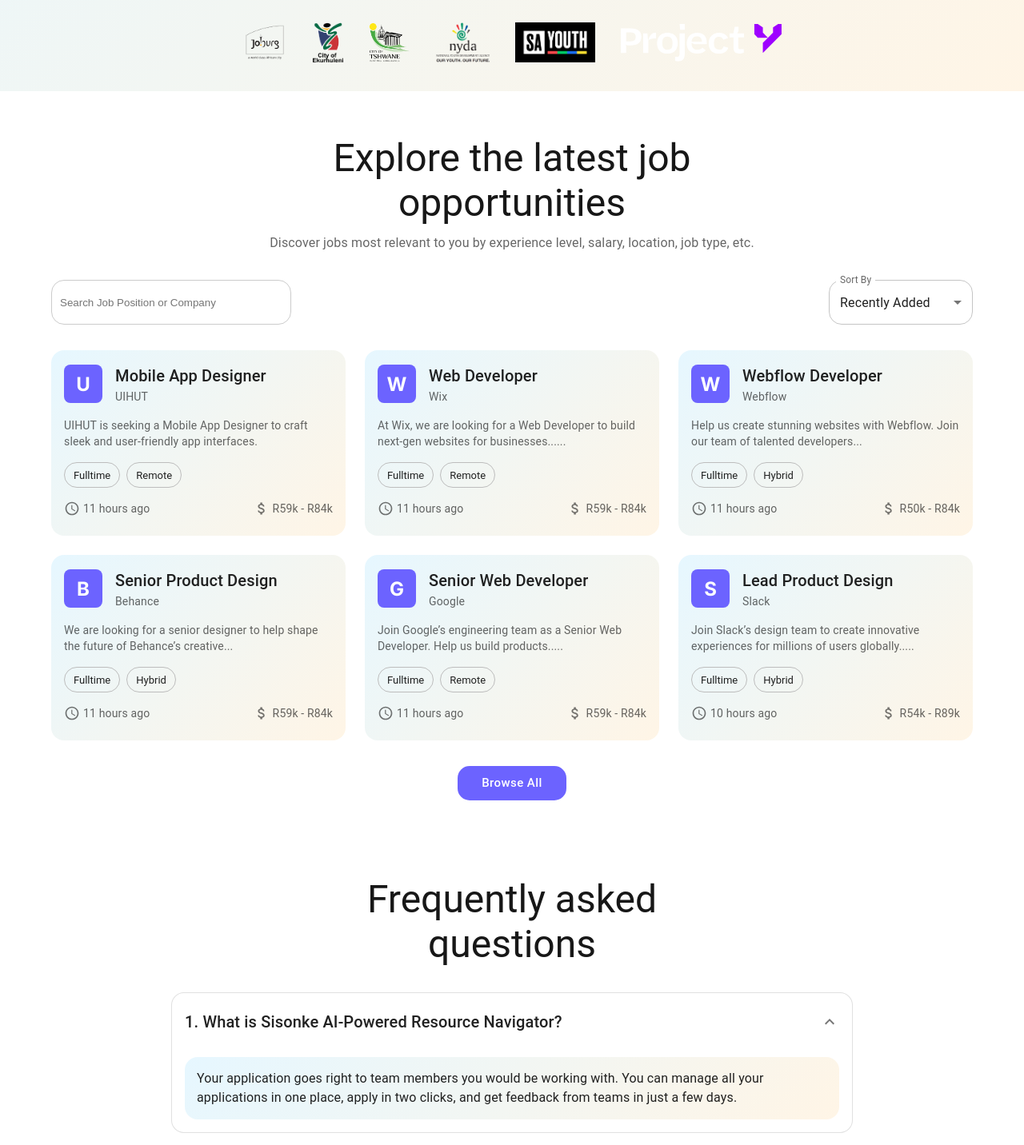
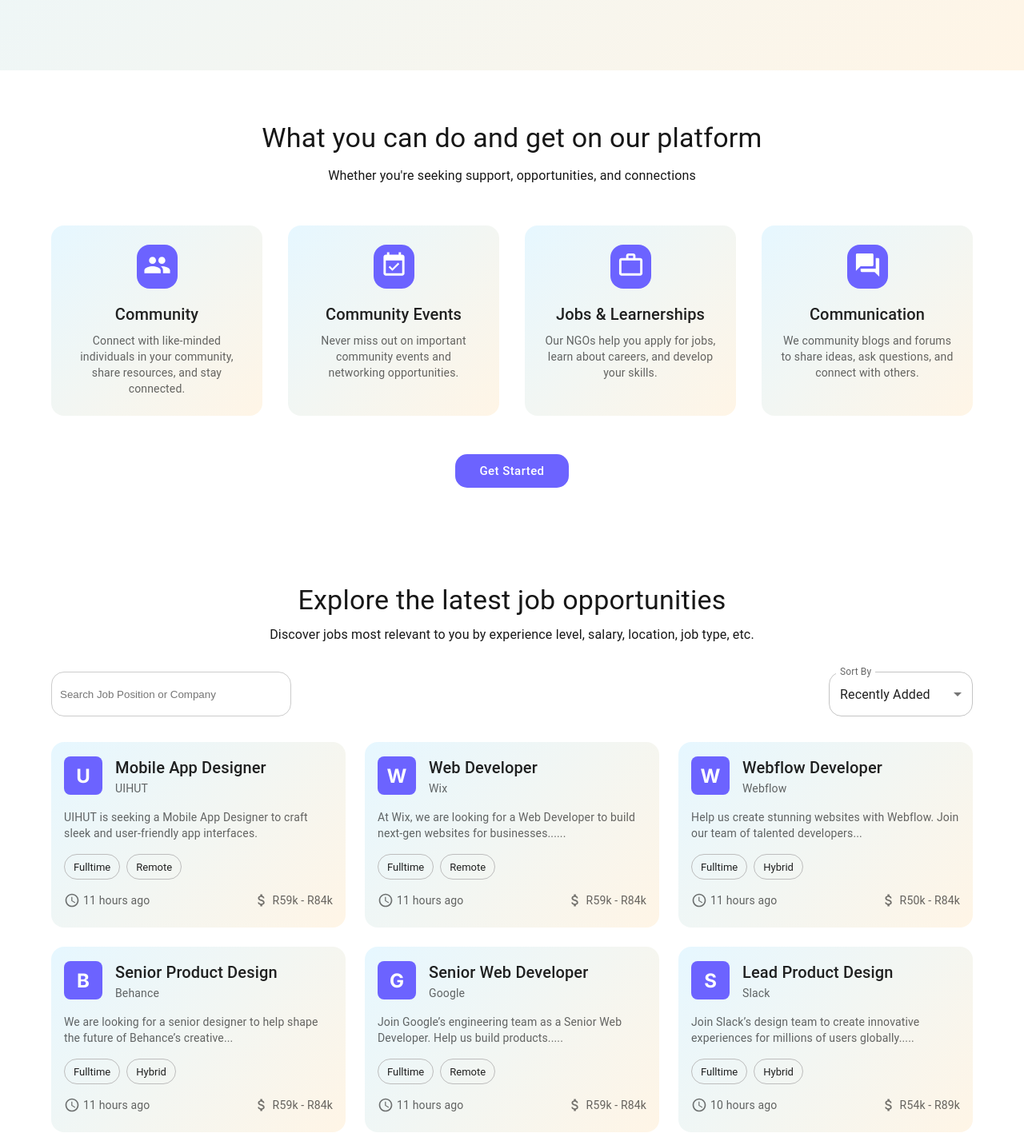
Before and after one commit to 202404-Y-ZA-FSW/Sisonke-AI-Powered-Community-Resources-Navigator, a Next.js app in the folder frontend/: page / in a window 1280 px wide. Shown: the part 776-2208 px from the top of the page at 80% size. Built offline with nearby package versions, Linux system fonts and the light colour scheme.

Commit message:
Added types of services sections and did minor styling changes on other sections like the heading sizes

```diff
--- a/frontend/app/components/sections/FAQs.js
+++ b/frontend/app/components/sections/FAQs.js
@@ -28,8 +28,11 @@
 export default function FAQs() {
   return (
     <Container maxWidth="md" sx={{ my: 6 }}>
-      <Typography variant="h3" component="h1" align="center" gutterBottom>
-        Frequently asked <br/> questions
+      <Typography variant="h4" component="h1" align="center" gutterBottom>
+        Frequently asked questions
+      </Typography>
+      <Typography variant="subtitle1" align="center" sx={{ mb: 4 }}>
+        If our questions aren't answered here, don't hesitate to contact our support for help.
       </Typography>
       <Box sx={{ mt: 4 }}>
         {faqs.map((faq, index) => (
@@ -52,7 +55,7 @@
               <Typography variant="h6">{`${index + 1}. ${faq.question}`}</Typography>
             </AccordionSummary>
             <AccordionDetails>
-              <Typography sx={{ background: "linear-gradient(135deg, #e6f7ff 0%, #fff5e6 100%)", padding: "15px", borderRadius: "16px" }}>{faq.answer}</Typography>
+              <Typography sx={{ background: "linear-gradient(135deg, #e6f7ff 0%, #fff5e6 100%)", padding: "15px", borderRadius: "16px", color: "text.secondary" }}>{faq.answer}</Typography>
             </AccordionDetails>
           </Accordion>
         ))}
--- a/frontend/app/components/sections/Hero.js
+++ b/frontend/app/components/sections/Hero.js
@@ -65,11 +65,11 @@
       <Container maxWidth="lg">
         <Grid container spacing={4} alignItems="center">
           <Grid item xs={12} md={6}>
-            <Typography variant="h2" component="h1" gutterBottom sx={{ fontWeight: 'bold', color: '#333' }}>
+            <Typography variant="h3" component="h1" gutterBottom sx={{ fontWeight: 'bold', color: '#333' }}>
              Discover essential local support and opportunities
             </Typography>
             <Typography variant="subtitle1" gutterBottom sx={{ color: '#666', mb: 4 }}>
-             Explore a curated collection of local resources tailored to meet your community's unique needs. Whether you're seeking support, opportunities, or connections, we make it easy to find the help and guidance you're looking for.
+             Explore a curated collection of local resources tailored to meet your community's unique needs.
             </Typography>
             <SearchBar sx={{ mb: 4 }}>
               <TextField
--- a/frontend/app/components/sections/Jobs.js
+++ b/frontend/app/components/sections/Jobs.js
@@ -87,10 +87,10 @@
 
   return (
     <Container sx={{ py: 6 }}>
-      <Typography variant="h3" component="h1" align="center" sx={{ my: 1 }}>
-        Explore the latest job <br/> opportunities
+      <Typography variant="h4" component="h1" align="center" sx={{ my: 1 }} gutterBottom>
+        Explore the latest job opportunities
       </Typography>
-      <Typography variant="subtitle1" align="center" color="text.secondary" sx={{ mb: 4 }}>
+      <Typography variant="subtitle1" align="center" sx={{ mb: 4 }}>
         Discover jobs most relevant to you by experience level, salary, location, job type, etc.
       </Typography>
 
--- /dev/null
+++ b/frontend/app/components/sections/Services.js
@@ -0,0 +1,83 @@
+import React from "react";
+import { Box, Container, Typography, Grid, Paper, Button } from "@mui/material";
+import { People, EventAvailable, WorkOutline, Forum } from "@mui/icons-material";
+
+const steps = [
+  {
+    icon: <People fontSize="large" />,
+    title: "Community",
+    description:
+      "Connect with like-minded individuals in your community, share resources, and stay connected.",
+  },
+  {
+    icon: <EventAvailable fontSize="large" />,
+    title: "Community Events",
+    description:
+      "Never miss out on important community events and networking opportunities.",
+  },
+  {
+    icon: <WorkOutline fontSize="large" />,
+    title: "Jobs & Learnerships",
+    description: "Our NGOs help you apply for jobs, learn about careers, and develop your skills.",
+  },
+  {
+    icon: <Forum fontSize="large" />,
+    title: "Communication",
+    description:
+      "We community blogs and forums to share ideas, ask questions, and connect with others.",
+  },
+];
+
+export default function Services() {
+  return (
+    <Box sx={{ py: 8, px: 2, textAlign: "center" }}>
+      <Container maxWidth="lg">
+        <Typography variant="h4" component="h2" gutterBottom>
+          What you can do and get on our platform
+        </Typography>
+        <Typography variant="subtitle1" sx={{ mb: 6 }}>
+        Whether you're seeking support, opportunities, and connections<br/>
+        </Typography>
+
+        <Grid container spacing={4} justifyContent="center">
+          {steps.map((step, index) => (
+            <Grid item xs={12} sm={6} md={3} key={index}>
+              <Paper
+                elevation={0}
+                sx={{
+                  p: 3,
+                  height: "100%",
+                  display: "flex",
+                  flexDirection: "column",
+                  alignItems: "center",
+                  background: 'linear-gradient(135deg, #e6f7ff 0%, #fff5e6 100%)',
+                  borderRadius: "16px",
+                }}
+              >
+                <Box
+                  sx={{
+                    p: 1,
+                    bgcolor: "#6c63ff",
+                    color: "#ffffff",
+                    borderRadius: "16px",
+                    mb: 2,
+                  }}
+                >
+                  {step.icon}
+                </Box>
+                <Typography variant="h6" component="h3" gutterBottom>
+                  {step.title}
+                </Typography>
+                <Typography variant="body2" color="text.secondary">{step.description}</Typography>
+              </Paper>
+            </Grid>
+          ))}
+        </Grid>
+
+        <Button sx={{ borderRadius: '15px', backgroundColor: "#6c63ff", color: "#ffffff", textTransform: "none", padding: "8px 30px", mt: 6 }} size="large">
+          Get Started
+        </Button>
+      </Container>
+    </Box>
+  );
+}
--- a/frontend/app/components/sections/Subscribe.js
+++ b/frontend/app/components/sections/Subscribe.js
@@ -46,10 +46,10 @@
             zIndex: 1,
           }}
         >
-          <Typography variant="h3" component="h2" gutterBottom>
+          <Typography variant="h4" component="h2" gutterBottom>
             Subscribe to our newsletter
           </Typography>
-          <Typography variant="body1" paragraph>
+          <Typography variant="body1" color="text.secondary" paragraph>
             Get informed about new jobs, events, and new resources that are{" "}
             <br /> posted daily in your community forums and blogs.
           </Typography>
--- a/frontend/app/page.js
+++ b/frontend/app/page.js
@@ -6,11 +6,13 @@
 import Jobs from "./components/sections/Jobs";
 import Subscriber from "./components/sections/Subscribe";
 import FAQs from "./components/sections/FAQs";
+import Services from "./components/sections/Services";
 export default function Home() {
   return (
     <React.Fragment>
       <Navbar/>
       <Hero/>
+      <Services/>
       <Jobs/>
       <FAQs/>
       <Subscriber/>
```
Also changed, not shown: frontend/app/components/sections/Images/community-drawing.svg (added).
